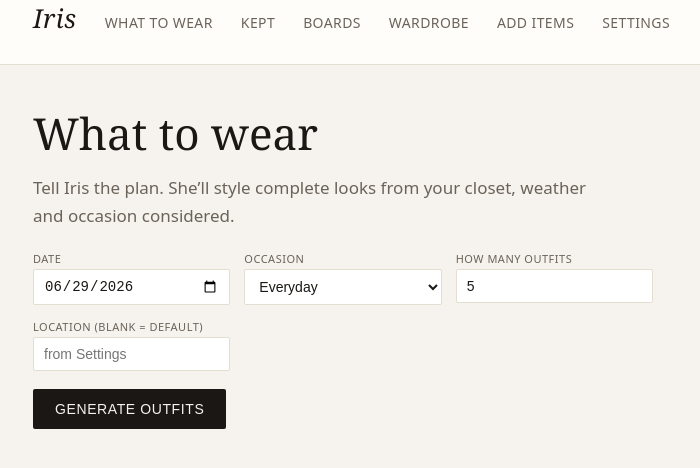
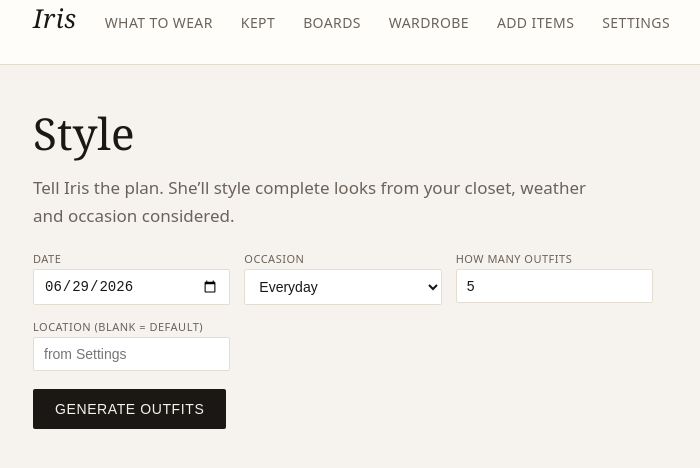
Before and after one commit to mollydbennett-glitch/Iris, a Next.js app: page /style in a window 1280 px wide. Shown: the top 468 px of the page, without its empty margins (111-811 px from the left). Built offline with nearby package versions, Linux system fonts and the light colour scheme.

Commit message:
Update page.js

```diff
--- a/app/style/page.js
+++ b/app/style/page.js
@@ -78,7 +78,7 @@ export default function StylePage() {
 
   return (
     <div>
-      <h1 className="display">What to wear</h1>
+      <h1 className="display">Style</h1>
       <p className="lede">Tell Iris the plan. She’ll style complete looks from your closet, weather and occasion considered.</p>
 
       <div style={{ marginTop: 22, display: 'grid', gridTemplateColumns: 'repeat(auto-fit, minmax(150px, 1fr))', gap: 14, maxWidth: 620 }}>
@@ -150,7 +150,7 @@ export default function StylePage() {
                       disabled={!o.id || savingId === o.id}
                       style={{ padding: '8px 16px', fontSize: 13 }}
                     >
-                      {isSaved ? '♥ Kept' : '♡ Keep'}
+                      {isSaved ? '♥ Loved' : '♡ Love'}
                     </button>
                   </div>
                 </div>
```
